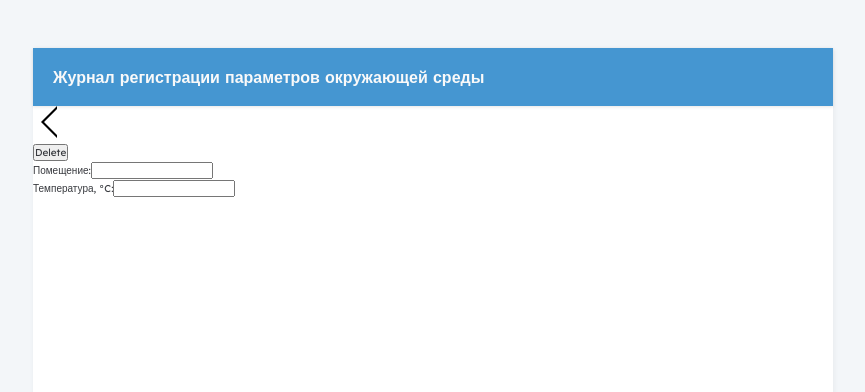
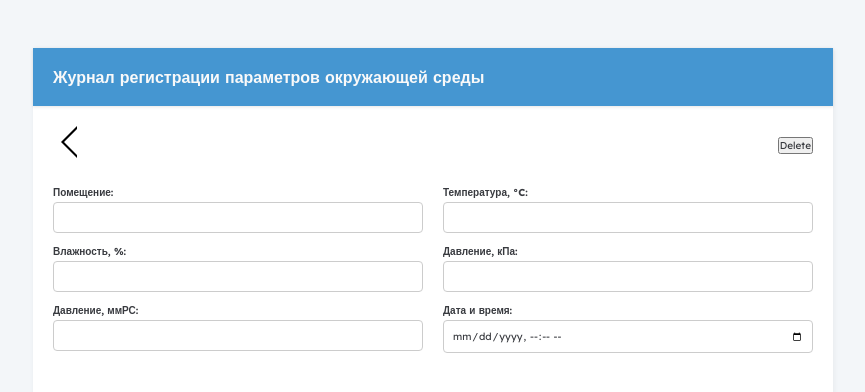
Before and after one commit to PaulAleksandrov93/envirotrack-frontend, a React (Create React App) app: page /#/parameter/1 in a window 1280 px wide. Shown: the top 392 px of the page, without its empty margins (207-1072 px from the left). Built offline with nearby package versions, Linux system fonts and the light colour scheme; no server answers.

Commit message:
add new elements/fixed rotes

```diff
--- a/src/App.css
+++ b/src/App.css
@@ -176,7 +176,7 @@ a {
   position: absolute;
   bottom: 24px;
   right: 16px;
-  background: var(--color-main);
+  background: var(--color-corp);
   border: none;
   width: 60px;
   height: 60px;
@@ -248,3 +248,43 @@ a {
 .note textarea::-webkit-scrollbar {
   display: none;
 }
+
+/* ======================= */
+
+.parameter {
+  display: flex;
+  flex-direction: column;
+  align-items: center;
+  padding: 20px;
+}
+
+.parameter-header {
+  display: flex;
+  justify-content: space-between;
+  align-items: center;
+  width: 100%;
+  margin-bottom: 20px;
+}
+
+.parameter-fields {
+  display: flex;
+  flex-wrap: wrap;
+  justify-content: space-between;
+  width: 100%;
+}
+
+.parameter-field {
+  width: calc(50% - 10px);
+  margin-bottom: 10px;
+}
+
+label {
+  font-weight: bold;
+}
+
+input {
+  width: 100%;
+  padding: 8px;
+  border: 1px solid #ccc;
+  border-radius: 4px;
+}
--- /dev/null
+++ b/src/components/AddButton.js
@@ -0,0 +1,14 @@
+import React from 'react'
+import { Link } from 'react-router-dom'
+import { ReactComponent as AddIcon } from '../assets/add.svg'
+
+
+const AddButton = () => {
+  return (
+    <Link to="/parameter/new" className='floating-button'>
+        <AddIcon />
+    </Link>
+  )
+}
+
+export default AddButton
--- a/src/components/ListItem.js
+++ b/src/components/ListItem.js
@@ -15,7 +15,7 @@ const ListItem = ({ parameter }) => {
           Температура, °C: {parameter.temperature_celsius} |
           Влажность, %: {parameter.humidity_percentage} |
           Давление, кПа: {parameter.pressure_kpa} |
-          Pressure, (mmHg): {parameter.pressure_mmhg} |
+          Давление, (ммРС): {parameter.pressure_mmhg} |
           Дата и время: {getTime(parameter.date_time)}
 
         </p>
--- a/src/pages/ParametersListPage.js
+++ b/src/pages/ParametersListPage.js
@@ -1,5 +1,6 @@
 import React, { useState, useEffect } from 'react';
 import ListItem from '../components/ListItem';
+import AddButton from '../components/AddButton'
 
 const ParametersListPage = () => {
     const [parameters, setParameters] = useState([]);
@@ -25,6 +26,7 @@ const ParametersListPage = () => {
                     <ListItem key={index} parameter={parameter} />
                 ))}
             </div>
+            <AddButton />
         </div>
     );
 };
--- a/src/pages/ParametersPage.js
+++ b/src/pages/ParametersPage.js
@@ -30,7 +30,7 @@ const ParameterPage = () => {
   };
 
   let updateParameter = async () => {
-    fetch(`/backend/parameters/${id}/`, {
+    fetch(`/backend/parameters/update/${id}/`, {
       method: 'PUT',
       headers: {
         'Content-Type': 'application/json',
@@ -41,7 +41,7 @@ const ParameterPage = () => {
 
   let deleteParameter = async () => {
     if (parameter !== null) {
-      await fetch(`/backend/parameters/${id}/`, {
+      await fetch(`/backend/parameters/delete/${id}/`, {
         method: 'DELETE',
         headers: {
           'Content-Type': 'application/json',
@@ -83,8 +83,8 @@ const ParameterPage = () => {
           <button onClick={handleSubmit}>Done</button>
         )}
       </div>
-      {/* Display and edit Room */}
-      <div>
+      <div className='parameter-fields'>
+        <div className='parameter-field'>
           <label htmlFor='room'>Помещение:</label>
           <input
             type='text'
@@ -93,8 +93,7 @@ const ParameterPage = () => {
             onChange={(e) => handleChange('room', e.target.value)}
           />
         </div>
-      {/* Display and edit other fields */}
-      <div>
+        <div className='parameter-field'>
           <label htmlFor='temperature_celsius'>Температура, °C:</label>
           <input
             type='number'
@@ -103,7 +102,43 @@ const ParameterPage = () => {
             onChange={(e) => handleChange('temperature_celsius', e.target.value)}
           />
         </div>
-      {/* Add similar input fields for other parameter properties */}
+        <div className='parameter-field'>
+          <label htmlFor='humidity_percentage'>Влажность, %:</label>
+          <input
+            type='number'
+            id='humidity'
+            value={parameter?.humidity_percentage || ''}
+            onChange={(e) => handleChange('humidity_percentage', e.target.value)}
+          />
+        </div>
+        <div className='parameter-field'>
+          <label htmlFor='pressure_kpa'>Давление, кПа:</label>
+          <input
+            type='number'
+            id='pressure_kpa'
+            value={parameter?.pressure_kpa || ''}
+            onChange={(e) => handleChange('pressure_kpa', e.target.value)}
+          />
+        </div>
+        <div className='parameter-field'>
+          <label htmlFor='pressure_mmhg'>Давление, ммРС:</label>
+          <input
+            type='number'
+            id='pressure_mmhg'
+            value={parameter?.pressure_mmhg || ''}
+            onChange={(e) => handleChange('pressure_mmhg', e.target.value)}
+          />
+        </div>
+        <div className='parameter-field'>
+          <label htmlFor='date_time'>Дата и время:</label>
+          <input
+            type='datetime-local'
+            id='date_time'
+            value={parameter?.date_time ? parameter.date_time.slice(0, -1) : ''}
+            onChange={(e) => handleChange('date_time', e.target.value + 'Z')}
+          />
+        </div>
+      </div>
     </div>
   );
 }
```
Lines whose indentation alone changed are shown as unchanged.
